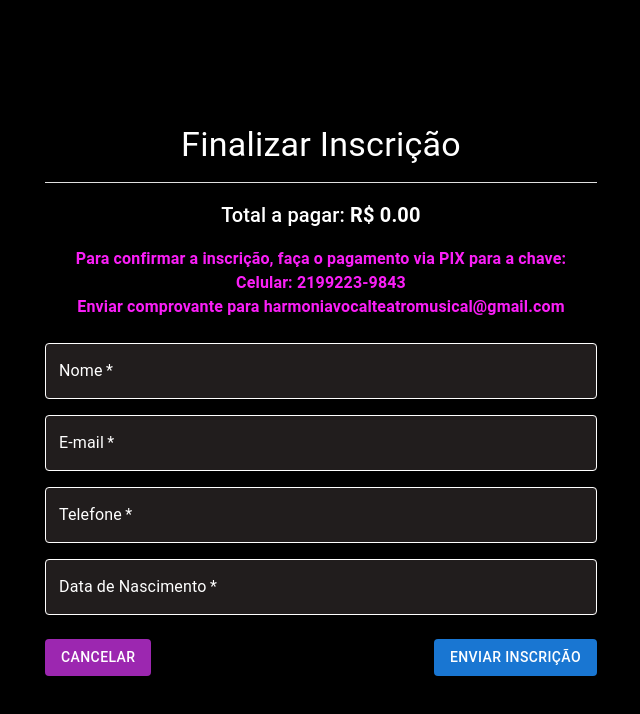
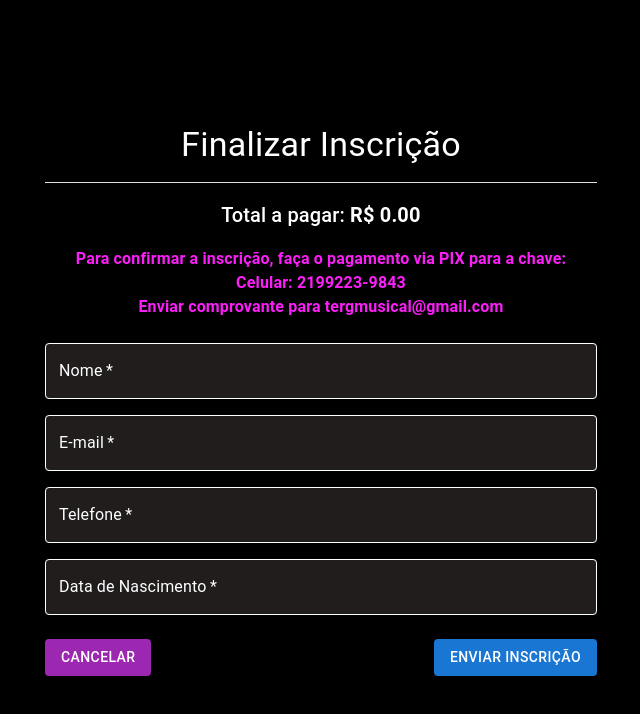
Before and after one commit to ConstantinoRafael/harmonia, a Next.js app in the folder frontend/: page /finalizar-inscricao in a window 1280 px wide. Shown: the top 714 px of the page, without its empty margins (319-959 px from the left). Built offline with nearby package versions, Linux system fonts and the light colour scheme; what @mui/material-nextjs would draw is missing.

Commit message:
fix: change email to sent comp pix

```diff
--- a/frontend/src/app/confirmacao/page.tsx
+++ b/frontend/src/app/confirmacao/page.tsx
@@ -36,7 +36,7 @@ const Confirmacao = () => {
           e-mail:
           <br />
           <strong style={{ color: "#FA1FF7" }}>
-            harmoniavocalteatromusical@gmail.com
+            tergmusical@gmail.com
           </strong>{" "}
           <br />
           para confirmar sua inscrição.
--- a/frontend/src/app/finalizar-inscricao/page.tsx
+++ b/frontend/src/app/finalizar-inscricao/page.tsx
@@ -153,8 +153,7 @@ const FinalizarInscricao = () => {
           <br />
           <strong>Celular: 2199223-9843</strong>
           <br />
-          Enviar comprovante para{" "}
-          <strong>harmoniavocalteatromusical@gmail.com</strong>
+          Enviar comprovante para <strong>tergmusical@gmail.com</strong>
         </Typography>
 
         <form onSubmit={handleSubmit}>
```
